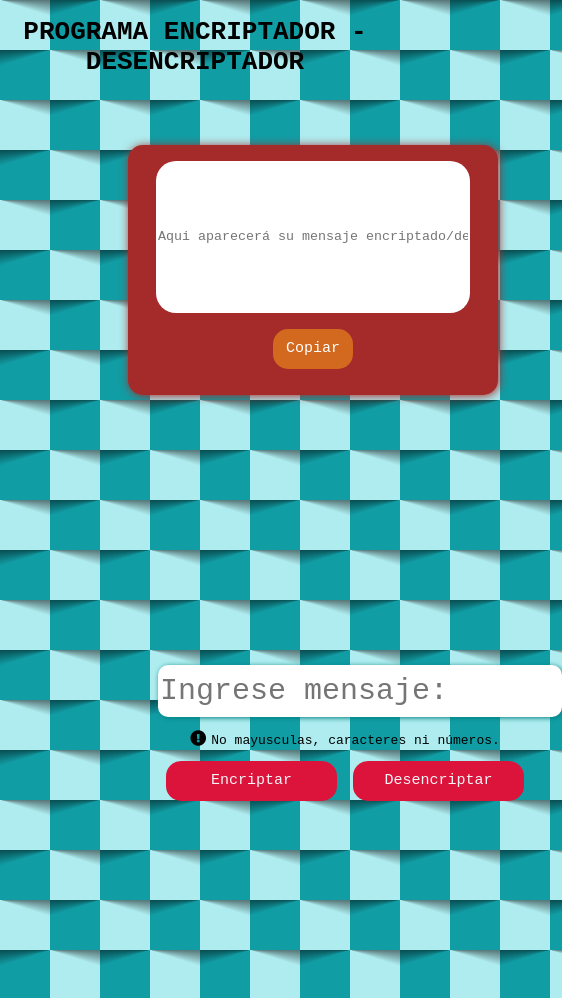
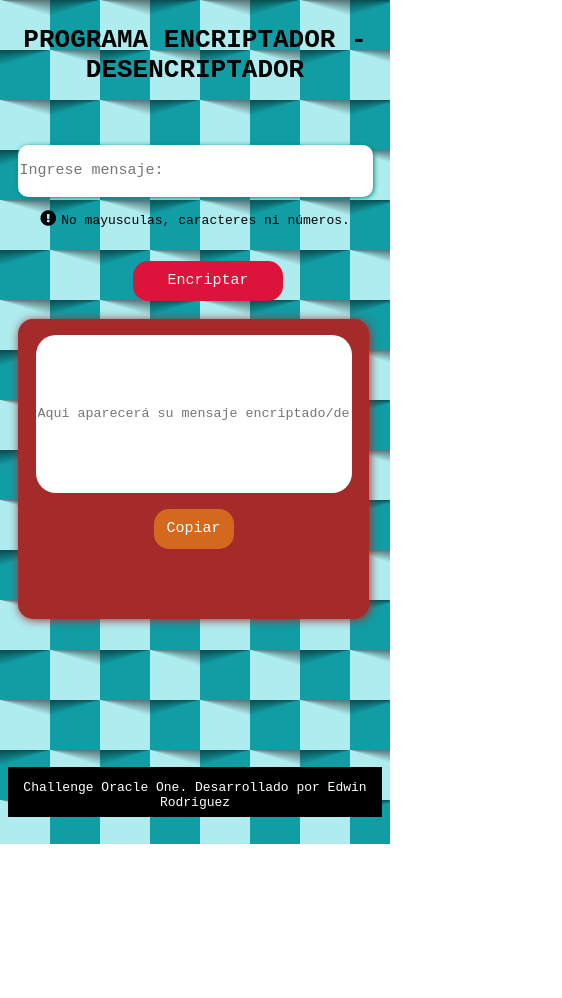
Before and after one commit to EARL2021/Challenge-One, a plain HTML site: page index.html in a window 390 px wide. Shown: the top 998 px of the page, 562 px wide, since content can reach past the window. After the commit the page ends 844 px from the top, so only its background shows below. Drawn offline with Linux system fonts and the light colour scheme.

Commit message:
Modificación responsive design

```diff
--- a/estilos.css
+++ b/estilos.css
@@ -19,12 +19,6 @@ body {
     justify-content: center;
 }
 
-@media (max-width: 600px) {
-    #cuerpo {
-        display: flex;
-        flex-direction: column-reverse;
-    }
-}
 
 h1 {
     text-align: center;
@@ -161,7 +155,7 @@ h1 {
 }
 
 footer {
-    margin-top: 83px;
+    margin-top: 120px;
     width: 100%;
     height: 50px;
     background-color: black;
@@ -184,6 +178,65 @@ a {
     font-size: 30px;
 }
 
-input[type="text"]{
-    height: 32px;
+
+@media (max-width: 600px){
+    body {
+        display: flex;
+        flex-direction: column;
+
+    }
+
+    #cuerpo {
+        display: flex;
+        flex-direction: column;
+    }
+
+    #tarjeta1 {
+        margin-left: 0vw;
+        margin-top: -20vw;
+
+    }
+
+    #mensaje_por_descifrar {
+        width: 90vw;
+        font-size: 15px;
+    }
+
+    #botones {
+        display: flex;
+        flex-direction: column;
+        text-align: center;
+        margin-left: 30vw;
+
+    }
+
+    .bot1 {
+        margin-top: 20px;
+    }
+
+    #tarjeta2 {
+        height: 95vw;
+        margin-top: -20vw;
+
+    }
+
+    #hijo-tarjeta2 {
+        margin-left: 10px;
+        width: 90vw;
+        height: 300px;
+        margin-top: -20vw;
+    }
+
+    #mensaje_desifrado {
+        width: 80vw;
+        height: 40vw;
+    }
+
+    footer {
+        margin: 0vw;
+    }
+
+    footer > p {
+        padding-top: 0px;
+    }
 }
```
